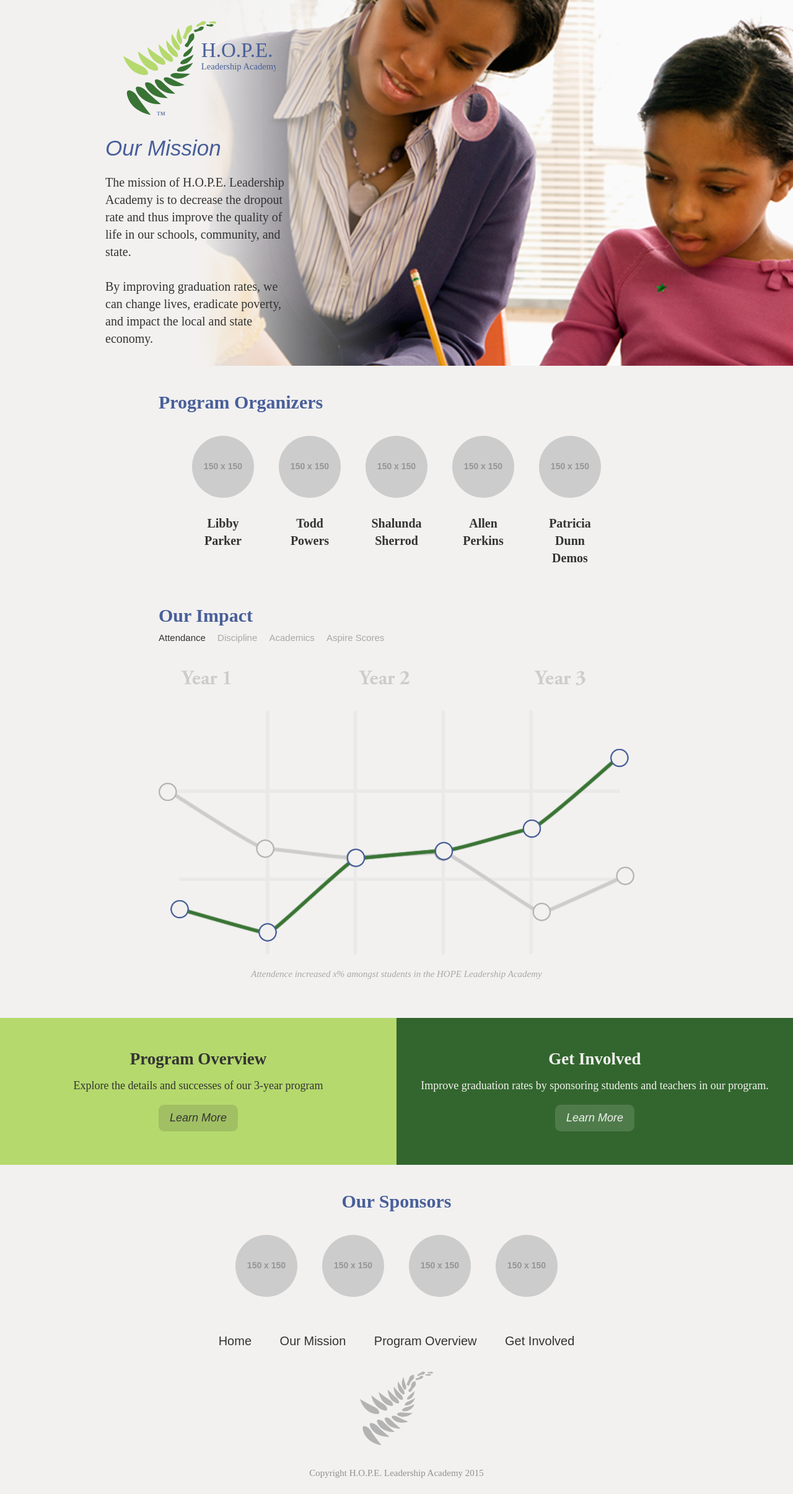
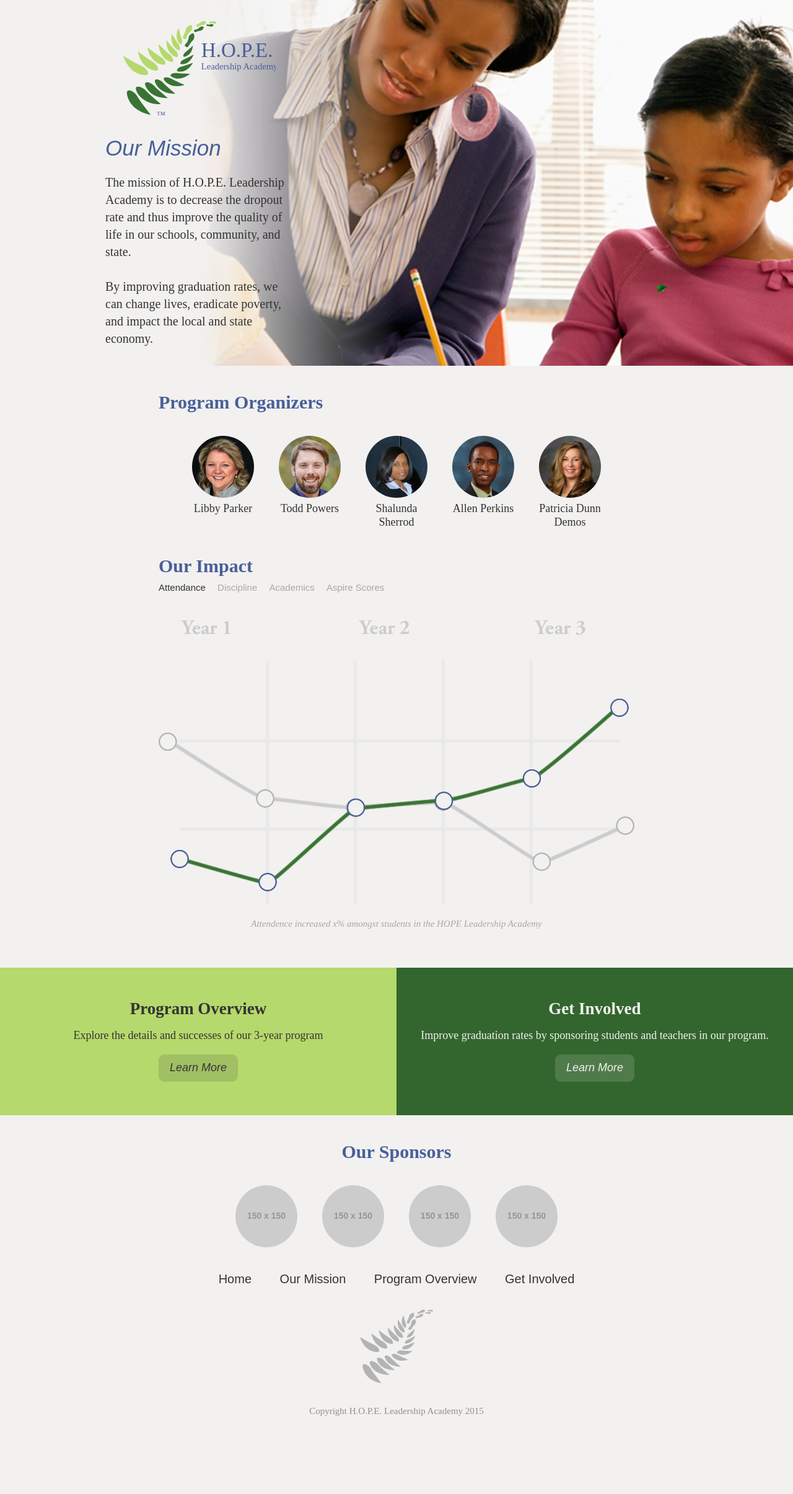
Before and after one commit to TrimMedia/HOPE, a Jekyll site: the page built from about/index.html, in a window 1280 px wide. Shown: the whole page at 62% size. Built offline with Jekyll 4.4.1, drawn with Linux system fonts in a browser that asks for light colours; after the commit the page ends 2310 px from its top, so only the background shows below that.

Commit message:
Update organizers content and component styles

```diff
--- a/about/index.html
+++ b/about/index.html
@@ -9,23 +9,23 @@ By improving graduation rates, we can change lives, eradicate poverty, and impac
 
 organizers:
 - name: "Libby Parker"
-  img_path: "http://placehold.it/150x150"
+  img_path: "libby.jpg"
   bio: ""
 
 - name: "Todd Powers"
-  img_path: "http://placehold.it/150x150"
+  img_path: "todd.jpg"
   bio: ""
 
 - name: "Shalunda Sherrod"
-  img_path: "http://placehold.it/150x150"
+  img_path: "shalunda.jpg"
   bio: ""
 
 - name: "Allen Perkins"
-  img_path: "http://placehold.it/150x150"
+  img_path: "allen.jpg"
   bio: ""
 
 - name: "Patricia Dunn Demos"
-  img_path: "http://placehold.it/150x150"
+  img_path: "patricia.jpg"
   bio: ""
 ---
 
@@ -34,8 +34,8 @@ organizers:
 	<ul class="image-list">
 		{% for o in page.organizers %}
 		<li class="image-list__item">
-			<img src="{{ o.img_path }}">
-			<h3>{{ o.name }}</h3>
+			<img src="{{ site.baseurl }}/assets/img/organizers/{{ o.img_path }}">
+			<p>{{ o.name }}</p>
 		</li>
 		{% endfor %}
 	</ul>
--- a/css/main.css
+++ b/css/main.css
@@ -81,6 +81,7 @@ p > ul {
 a {
   text-decoration: none;
   color: inherit;
+  -webkit-transition: all .3s ease;
           transition: all .3s ease;
   display: inline-block; }
   a:hover, a:focus {
@@ -117,7 +118,9 @@ option,
 button,
 input[type="submit"],
 .button {
+  -webkit-transition: .3s ease;
           transition: .3s ease;
+  -webkit-transition-property: background color opacity;
           transition-property: background color opacity;
   border-radius: 0.5em;
   border: none; }
@@ -298,6 +301,7 @@ Components
 
 .header__content {
   padding: 1.5em 0;
+  background: -webkit-linear-gradient(0deg, #f2f1f0 50%, rgba(242, 241, 240, 0));
   background: linear-gradient(90deg, #f2f1f0 50%, rgba(242, 241, 240, 0)); }
   @media screen and (min-width: 900px) {
     .header__content > .container {
@@ -314,9 +318,11 @@ Components
     height: 30%; }
   .banner:after {
     top: 0;
+    background: -webkit-linear-gradient(#f2f1f0, rgba(242, 241, 240, 0));
     background: linear-gradient(#f2f1f0, rgba(242, 241, 240, 0)); }
   .banner:before {
     bottom: 0;
+    background: -webkit-linear-gradient(bottom, #f2f1f0, rgba(242, 241, 240, 0));
     background: linear-gradient(bottom, #f2f1f0, rgba(242, 241, 240, 0)); }
   @media screen and (min-width: 900px) {
     .banner {
@@ -354,6 +360,7 @@ Components
     margin-right: 1em;
     color: #a9a8a8;
     cursor: pointer;
+    -webkit-transition: color .3s ease;
             transition: color .3s ease; }
   .link-list--interactive > .link-list__item--active {
     color: #333333; }
@@ -363,20 +370,33 @@ Components
   margin-top: 1.5em; }
 
 .image-list {
+  display: -webkit-box;
+  display: -webkit-flex;
+  display: -ms-flexbox;
   display: flex;
+  -webkit-box-orient: horizontal;
+  -webkit-box-direction: normal;
+  -webkit-flex-direction: row;
+      -ms-flex-direction: row;
           flex-direction: row;
+  -webkit-flex-wrap: wrap;
+      -ms-flex-wrap: wrap;
           flex-wrap: wrap;
+  -webkit-box-pack: center;
+  -webkit-justify-content: center;
+      -ms-flex-pack: center;
           justify-content: center; }
 
 .image-list__item {
-  margin: 1em;
+  margin: 1em 1em 0;
   overflow: hidden;
   text-align: center;
   max-width: 5em; }
   .image-list__item > img {
     border-radius: 100%; }
-  .image-list__item > h2 {
-    font-size: 1em;
+  .image-list__item > p {
+    font-size: .9em;
+    line-height: 1.2em;
     margin-top: 0; }
 
 .graph-list {
@@ -423,36 +443,68 @@ Components
 .cta-list {
   margin-top: 2em;
   text-align: center;
+  display: -webkit-box;
+  display: -webkit-flex;
+  display: -ms-flexbox;
   display: flex;
+  -webkit-flex-wrap: wrap;
+      -ms-flex-wrap: wrap;
           flex-wrap: wrap; }
 
 header + .cta-list {
   margin-top: 0; }
 
 .cta-list__item {
+  -webkit-flex-basis: 20em;
+      -ms-flex-preferred-size: 20em;
           flex-basis: 20em;
+  -webkit-box-flex: 1;
+  -webkit-flex-grow: 1;
+      -ms-flex-positive: 1;
           flex-grow: 1;
   font-size: .9em;
   line-height: 1.4em;
   padding: 3em 2em;
   margin: 0;
   overflow: hidden;
+  display: -webkit-box;
+  display: -webkit-flex;
+  display: -ms-flexbox;
   display: flex;
+  -webkit-box-orient: vertical;
+  -webkit-box-direction: normal;
+  -webkit-flex-direction: column;
+      -ms-flex-direction: column;
           flex-direction: column;
+  -webkit-box-align: center;
+  -webkit-align-items: center;
+      -ms-flex-align: center;
           align-items: center;
+  -webkit-box-pack: justify;
+  -webkit-justify-content: space-between;
+      -ms-flex-pack: justify;
           justify-content: space-between; }
 
 .donation-list__item {
   padding: 1em;
   margin: 0;
+  -webkit-transition: background .3s ease;
           transition: background .3s ease;
+  display: -webkit-box;
+  display: -webkit-flex;
+  display: -ms-flexbox;
   display: flex;
+  -webkit-flex-wrap: wrap;
+      -ms-flex-wrap: wrap;
           flex-wrap: wrap; }
   .donation-list__item:hover {
     background: #dfe4dd; }
   .donation-list__item:last-child {
     border-bottom: none; }
   .donation-list__item > .info {
+    -webkit-box-flex: 1;
+    -webkit-flex: 1 0 55%;
+        -ms-flex: 1 0 55%;
             flex: 1 0 55%;
     margin-right: 5%; }
     .donation-list__item > .info > ul {
@@ -485,6 +537,7 @@ header + .cta-list {
     height: 100%;
     width: .5em;
     content: '';
+    background: -webkit-linear-gradient(left, rgba(242, 241, 240, 0), #f2f1f0);
     background: linear-gradient(to right, rgba(242, 241, 240, 0), #f2f1f0);
     z-index: 1; }
   .timeline:before {
@@ -495,6 +548,7 @@ header + .cta-list {
     height: 100%;
     width: .5em;
     content: '';
+    background: -webkit-linear-gradient(right, rgba(242, 241, 240, 0), #f2f1f0);
     background: linear-gradient(to left, rgba(242, 241, 240, 0), #f2f1f0);
     z-index: 1; }
 
@@ -503,12 +557,26 @@ header + .cta-list {
   margin: 0 auto; }
   @media screen and (min-width: 600px) {
     .quote {
+      display: -webkit-box;
+      display: -webkit-flex;
+      display: -ms-flexbox;
       display: flex;
+      -webkit-flex-wrap: wrap;
+          -ms-flex-wrap: wrap;
               flex-wrap: wrap;
+      -webkit-box-align: center;
+      -webkit-align-items: center;
+          -ms-flex-align: center;
               align-items: center;
       text-align: left;
+      -webkit-justify-content: space-around;
+          -ms-flex-pack: distribute;
               justify-content: space-around; }
       .quote--reverse {
+        -webkit-box-orient: horizontal;
+        -webkit-box-direction: reverse;
+        -webkit-flex-direction: row-reverse;
+            -ms-flex-direction: row-reverse;
                 flex-direction: row-reverse; }
         .quote--reverse > .quote__txt {
           margin-right: 1.5em;
@@ -532,6 +600,7 @@ header + .cta-list {
   height: 2px;
   background: #a9a8a8;
   position: absolute;
+  bottom: -webkit-calc(1.5em - 2px);
   bottom: calc(1.5em - 2px);
   z-index: -1;
   margin-bottom: 1em; }
@@ -584,5 +653,3 @@ Trumps & Hacks
 
 .u-hidden {
   display: none; }
-
-/*# sourceMappingURL=main.css.map */
```
Also changed, not shown: _sass/_components.scss (+4 -3 lines), assets/img/organizers/allen.jpg (added), assets/img/organizers/libby.jpg (added), assets/img/organizers/patricia.jpg (added), assets/img/organizers/shalunda.jpg (added), assets/img/organizers/todd.jpg (added), css/main.min.css, 1 other file. Lines whose indentation alone changed are shown as unchanged.
